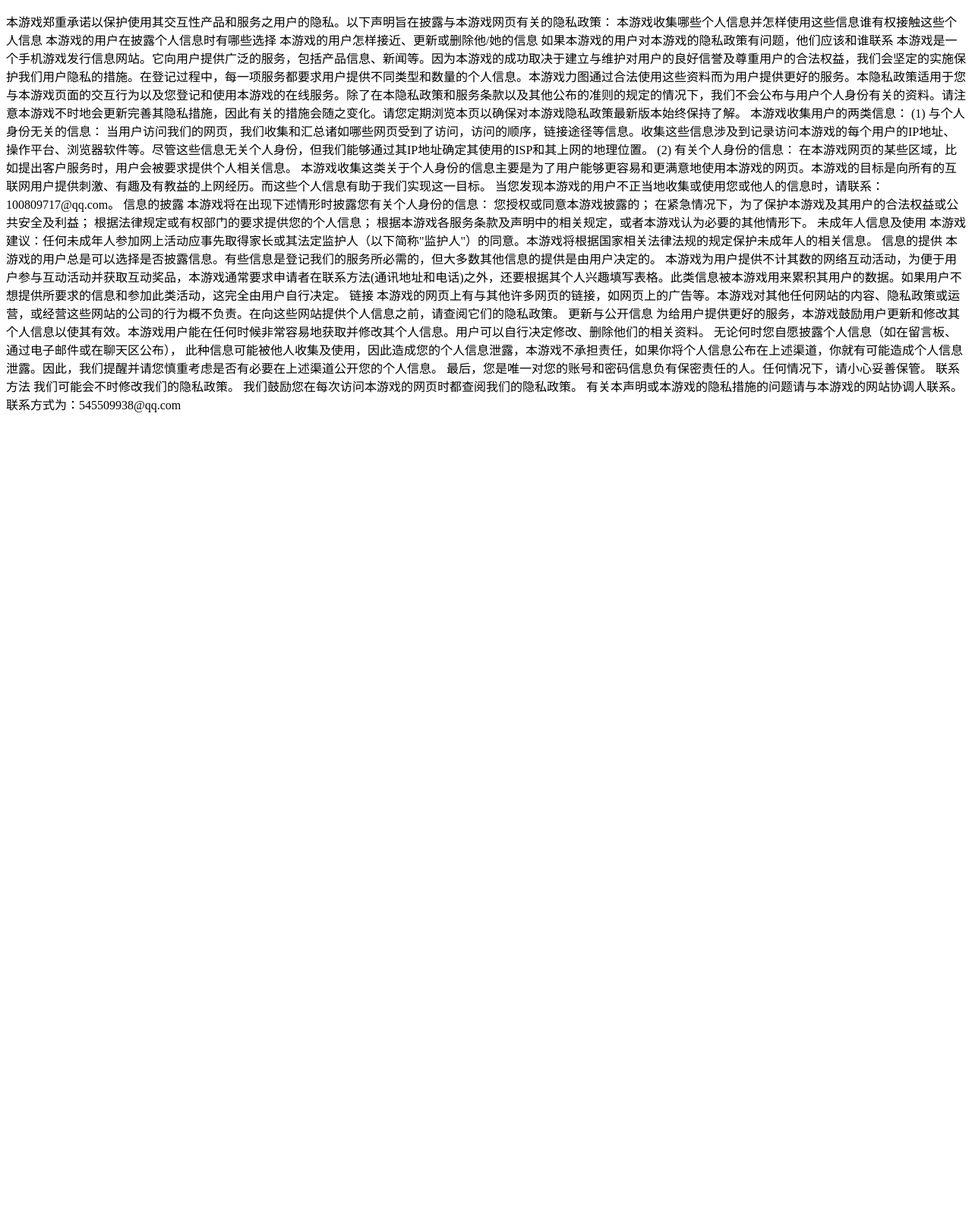
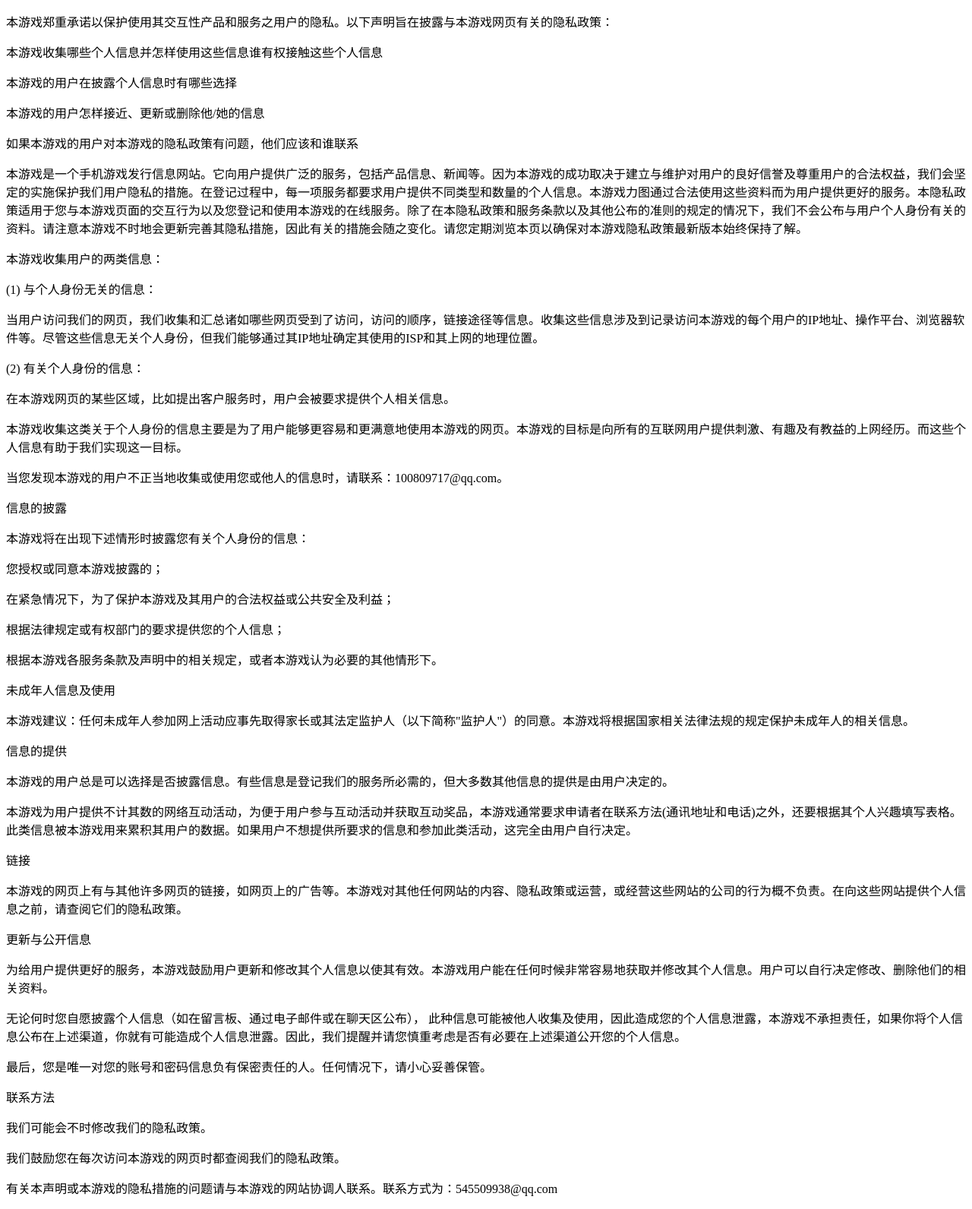
Before and after one commit to qq545509938/qq545509938.github.io, a plain HTML site: page index.html in a window 1280 px wide. Shown: the whole page at 76% size. Before the commit the page ends 800 px from the top, so only its background shows below. Drawn offline with Linux system fonts and the light colour scheme.

Commit message:
Update index.html

```diff
--- a/index.html
+++ b/index.html
@@ -5,72 +5,72 @@
 </head>
 
 <body>
-    <p>本游戏郑重承诺以保护使用其交互性产品和服务之用户的隐私。以下声明旨在披露与本游戏网页有关的隐私政策：
-
-本游戏收集哪些个人信息并怎样使用这些信息谁有权接触这些个人信息
-
-本游戏的用户在披露个人信息时有哪些选择
-
-本游戏的用户怎样接近、更新或删除他/她的信息
-
-如果本游戏的用户对本游戏的隐私政策有问题，他们应该和谁联系
-
-本游戏是一个手机游戏发行信息网站。它向用户提供广泛的服务，包括产品信息、新闻等。因为本游戏的成功取决于建立与维护对用户的良好信誉及尊重用户的合法权益，我们会坚定的实施保护我们用户隐私的措施。在登记过程中，每一项服务都要求用户提供不同类型和数量的个人信息。本游戏力图通过合法使用这些资料而为用户提供更好的服务。本隐私政策适用于您与本游戏页面的交互行为以及您登记和使用本游戏的在线服务。除了在本隐私政策和服务条款以及其他公布的准则的规定的情况下，我们不会公布与用户个人身份有关的资料。请注意本游戏不时地会更新完善其隐私措施，因此有关的措施会随之变化。请您定期浏览本页以确保对本游戏隐私政策最新版本始终保持了解。
-
-本游戏收集用户的两类信息：
-
-(1) 与个人身份无关的信息：
-
-当用户访问我们的网页，我们收集和汇总诸如哪些网页受到了访问，访问的顺序，链接途径等信息。收集这些信息涉及到记录访问本游戏的每个用户的IP地址、操作平台、浏览器软件等。尽管这些信息无关个人身份，但我们能够通过其IP地址确定其使用的ISP和其上网的地理位置。
-
-(2) 有关个人身份的信息：
-
-在本游戏网页的某些区域，比如提出客户服务时，用户会被要求提供个人相关信息。
-
-本游戏收集这类关于个人身份的信息主要是为了用户能够更容易和更满意地使用本游戏的网页。本游戏的目标是向所有的互联网用户提供刺激、有趣及有教益的上网经历。而这些个人信息有助于我们实现这一目标。
-
-当您发现本游戏的用户不正当地收集或使用您或他人的信息时，请联系：100809717@qq.com。
-
-信息的披露
-
-本游戏将在出现下述情形时披露您有关个人身份的信息：
-
-您授权或同意本游戏披露的；
-
-在紧急情况下，为了保护本游戏及其用户的合法权益或公共安全及利益；
-
-根据法律规定或有权部门的要求提供您的个人信息；
-
-根据本游戏各服务条款及声明中的相关规定，或者本游戏认为必要的其他情形下。
-
-未成年人信息及使用
-
-本游戏建议：任何未成年人参加网上活动应事先取得家长或其法定监护人（以下简称"监护人"）的同意。本游戏将根据国家相关法律法规的规定保护未成年人的相关信息。
-
-信息的提供
-
-本游戏的用户总是可以选择是否披露信息。有些信息是登记我们的服务所必需的，但大多数其他信息的提供是由用户决定的。
-
-本游戏为用户提供不计其数的网络互动活动，为便于用户参与互动活动并获取互动奖品，本游戏通常要求申请者在联系方法(通讯地址和电话)之外，还要根据其个人兴趣填写表格。此类信息被本游戏用来累积其用户的数据。如果用户不想提供所要求的信息和参加此类活动，这完全由用户自行决定。
-
-链接
-
-本游戏的网页上有与其他许多网页的链接，如网页上的广告等。本游戏对其他任何网站的内容、隐私政策或运营，或经营这些网站的公司的行为概不负责。在向这些网站提供个人信息之前，请查阅它们的隐私政策。
-
-更新与公开信息
-
-为给用户提供更好的服务，本游戏鼓励用户更新和修改其个人信息以使其有效。本游戏用户能在任何时候非常容易地获取并修改其个人信息。用户可以自行决定修改、删除他们的相关资料。
-
-无论何时您自愿披露个人信息（如在留言板、通过电子邮件或在聊天区公布）， 此种信息可能被他人收集及使用，因此造成您的个人信息泄露，本游戏不承担责任，如果你将个人信息公布在上述渠道，你就有可能造成个人信息泄露。因此，我们提醒并请您慎重考虑是否有必要在上述渠道公开您的个人信息。
-
-最后，您是唯一对您的账号和密码信息负有保密责任的人。任何情况下，请小心妥善保管。
-
-联系方法
-
-我们可能会不时修改我们的隐私政策。
-
-我们鼓励您在每次访问本游戏的网页时都查阅我们的隐私政策。
-
-有关本声明或本游戏的隐私措施的问题请与本游戏的网站协调人联系。联系方式为：545509938@qq.com</p>
+<p>本游戏郑重承诺以保护使用其交互性产品和服务之用户的隐私。以下声明旨在披露与本游戏网页有关的隐私政策：
+<p>
+<p>本游戏收集哪些个人信息并怎样使用这些信息谁有权接触这些个人信息
+<p>
+<p>本游戏的用户在披露个人信息时有哪些选择
+<p>
+<p>本游戏的用户怎样接近、更新或删除他/她的信息
+<p>
+<p>如果本游戏的用户对本游戏的隐私政策有问题，他们应该和谁联系
+<p>
+<p>本游戏是一个手机游戏发行信息网站。它向用户提供广泛的服务，包括产品信息、新闻等。因为本游戏的成功取决于建立与维护对用户的良好信誉及尊重用户的合法权益，我们会坚定的实施保护我们用户隐私的措施。在登记过程中，每一项服务都要求用户提供不同类型和数量的个人信息。本游戏力图通过合法使用这些资料而为用户提供更好的服务。本隐私政策适用于您与本游戏页面的交互行为以及您登记和使用本游戏的在线服务。除了在本隐私政策和服务条款以及其他公布的准则的规定的情况下，我们不会公布与用户个人身份有关的资料。请注意本游戏不时地会更新完善其隐私措施，因此有关的措施会随之变化。请您定期浏览本页以确保对本游戏隐私政策最新版本始终保持了解。
+<p>
+<p>本游戏收集用户的两类信息：
+<p>
+<p>(1) 与个人身份无关的信息：
+<p>
+<p>当用户访问我们的网页，我们收集和汇总诸如哪些网页受到了访问，访问的顺序，链接途径等信息。收集这些信息涉及到记录访问本游戏的每个用户的IP地址、操作平台、浏览器软件等。尽管这些信息无关个人身份，但我们能够通过其IP地址确定其使用的ISP和其上网的地理位置。
+<p>
+<p>(2) 有关个人身份的信息：
+<p>
+<p>在本游戏网页的某些区域，比如提出客户服务时，用户会被要求提供个人相关信息。
+<p>
+<p>本游戏收集这类关于个人身份的信息主要是为了用户能够更容易和更满意地使用本游戏的网页。本游戏的目标是向所有的互联网用户提供刺激、有趣及有教益的上网经历。而这些个人信息有助于我们实现这一目标。
+<p>
+<p>当您发现本游戏的用户不正当地收集或使用您或他人的信息时，请联系：100809717@qq.com。
+<p>
+<p>信息的披露
+<p>
+<p>本游戏将在出现下述情形时披露您有关个人身份的信息：
+<p>
+<p>您授权或同意本游戏披露的；
+<p>
+<p>在紧急情况下，为了保护本游戏及其用户的合法权益或公共安全及利益；
+<p>
+<p>根据法律规定或有权部门的要求提供您的个人信息；
+<p>
+<p>根据本游戏各服务条款及声明中的相关规定，或者本游戏认为必要的其他情形下。
+<p>
+<p>未成年人信息及使用
+<p>
+<p>本游戏建议：任何未成年人参加网上活动应事先取得家长或其法定监护人（以下简称"监护人"）的同意。本游戏将根据国家相关法律法规的规定保护未成年人的相关信息。
+<p>
+<p>信息的提供
+<p>
+<p>本游戏的用户总是可以选择是否披露信息。有些信息是登记我们的服务所必需的，但大多数其他信息的提供是由用户决定的。
+<p>
+<p>本游戏为用户提供不计其数的网络互动活动，为便于用户参与互动活动并获取互动奖品，本游戏通常要求申请者在联系方法(通讯地址和电话)之外，还要根据其个人兴趣填写表格。此类信息被本游戏用来累积其用户的数据。如果用户不想提供所要求的信息和参加此类活动，这完全由用户自行决定。
+<p>
+<p>链接
+<p>
+<p>本游戏的网页上有与其他许多网页的链接，如网页上的广告等。本游戏对其他任何网站的内容、隐私政策或运营，或经营这些网站的公司的行为概不负责。在向这些网站提供个人信息之前，请查阅它们的隐私政策。
+<p>
+<p>更新与公开信息
+<p>
+<p>为给用户提供更好的服务，本游戏鼓励用户更新和修改其个人信息以使其有效。本游戏用户能在任何时候非常容易地获取并修改其个人信息。用户可以自行决定修改、删除他们的相关资料。
+<p>
+<p>无论何时您自愿披露个人信息（如在留言板、通过电子邮件或在聊天区公布）， 此种信息可能被他人收集及使用，因此造成您的个人信息泄露，本游戏不承担责任，如果你将个人信息公布在上述渠道，你就有可能造成个人信息泄露。因此，我们提醒并请您慎重考虑是否有必要在上述渠道公开您的个人信息。
+<p>
+<p>最后，您是唯一对您的账号和密码信息负有保密责任的人。任何情况下，请小心妥善保管。
+<p>
+<p>联系方法
+<p>
+<p>我们可能会不时修改我们的隐私政策。
+<p>
+<p>我们鼓励您在每次访问本游戏的网页时都查阅我们的隐私政策。
+<p>
+<p>有关本声明或本游戏的隐私措施的问题请与本游戏的网站协调人联系。联系方式为：545509938@qq.com</p>
 </body>
 </html>
```
